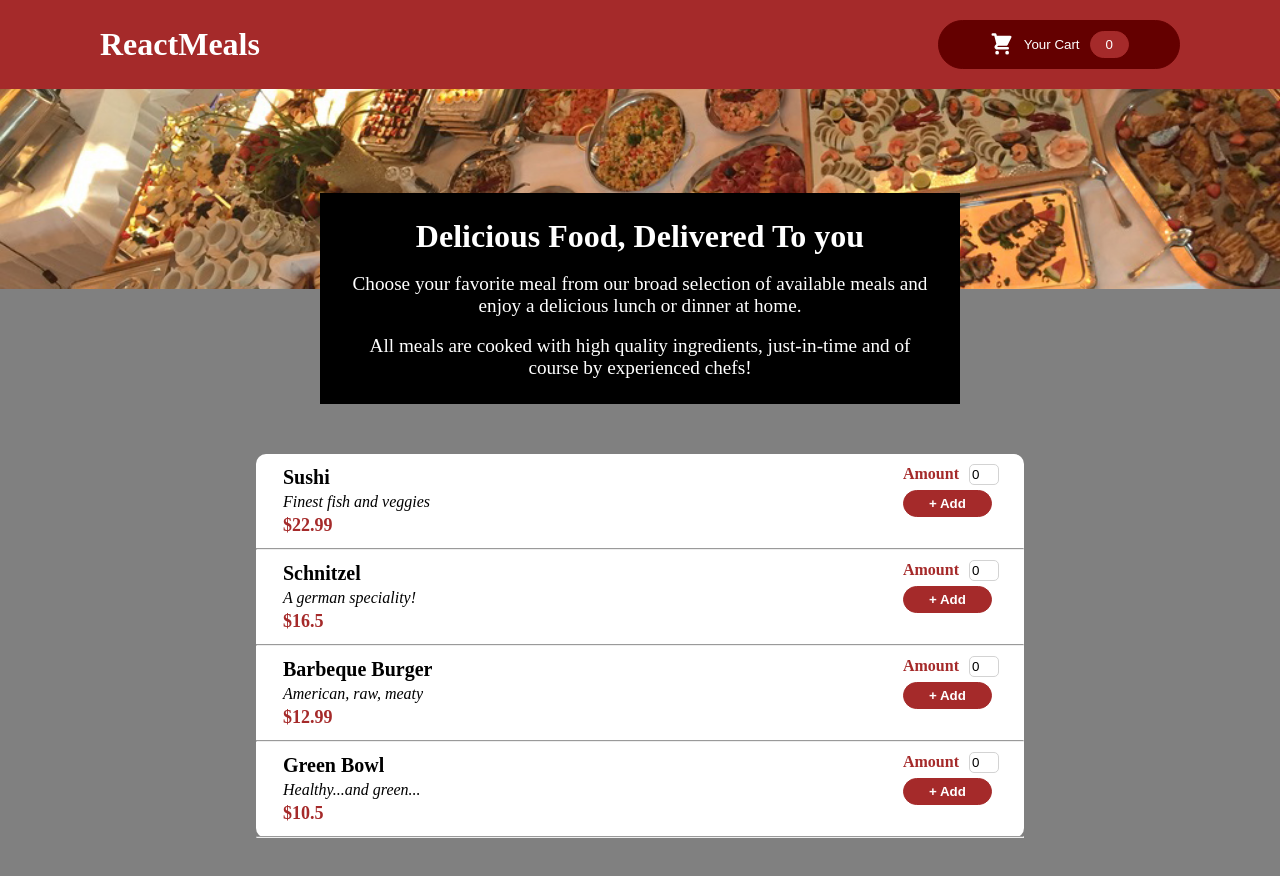
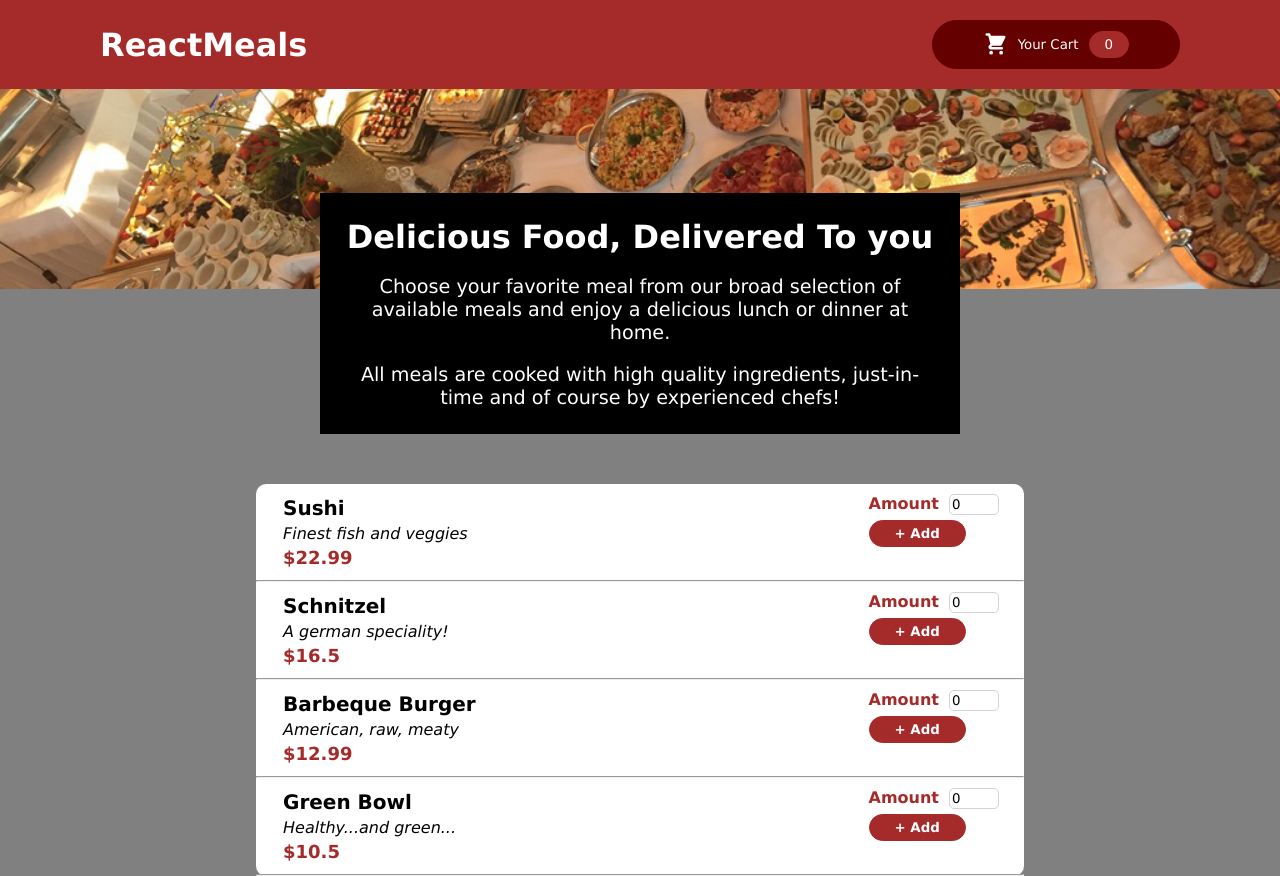
Before and after one commit to akverma2496/sharpener, a React (Vite) app in the folder react/restaurant-app/: page / in a window 1280 px wide. Before the commit the page ends 838 px from the top, so only its background shows below. Built offline with nearby package versions, Linux system fonts and the light colour scheme.

Commit message:
finishing-done

```diff
--- a/react/restaurant-app/src/App.jsx
+++ b/react/restaurant-app/src/App.jsx
@@ -29,9 +29,6 @@ function App() {
     }
 })
 
-console.log(cartItems)
-
-
 return (
   <>
     <Head onSetCartVisibility = {setCartVisibility} totalValue = {totalValue}/>
--- a/react/restaurant-app/src/components/AddItems.jsx
+++ b/react/restaurant-app/src/components/AddItems.jsx
@@ -6,7 +6,7 @@ const AddItems = (props) => {
   const [count, setCount] = useState(0);
 
   const addToCartHandler = () => {
-    props.cartItems[props.meal.name].total = count;
+    props.cartItems[props.meal.name].total = parseInt(count);
     let totalCount = 0;
     Object.values(props.cartItems).forEach(value => {
          totalCount += value.total
@@ -18,7 +18,7 @@ const AddItems = (props) => {
     <div>
         <p>
             <span className={styles.amount}>Amount</span>
-            <input className={styles.quant} type="number" value={count} onChange={() => setCount(count+1)}/>
+            <input className={styles.quant} type="number" min="0" value={count} onChange={(e) => setCount(e.target.value)}/>
         </p>
         <button onClick={addToCartHandler} className={styles.addBtn}>+ Add</button>
     </div>
--- a/react/restaurant-app/src/components/AddItems.module.css
+++ b/react/restaurant-app/src/components/AddItems.module.css
@@ -8,7 +8,7 @@
     border-radius: 5px;
     padding: 2px;
     margin-left: 10px;
-    width: 30px;
+    width: 50px;
 }
 
 .addBtn{
--- a/react/restaurant-app/src/components/AllMeals.jsx
+++ b/react/restaurant-app/src/components/AllMeals.jsx
@@ -1,4 +1,5 @@
-import React from 'react'
+import React, {useState} from 'react'
+import { Fragment } from 'react'
 import styles from "./AllMeals.module.css"
 import DishDetail from './DishDetail'
 import AddItems from './AddItems'
@@ -9,21 +10,25 @@ const AllMeals = (props) => {
 
     const dummyMeals = [
         {
+            id: 1,
             name: "Sushi",
             sub: "Finest fish and veggies",
             price: 22.99
           },
           {
+            id: 2,
             name: "Schnitzel",
             sub: "A german speciality!",
             price: 16.50
           },
           {
+            id: 3,
             name: "Barbeque Burger",
             sub: "American, raw, meaty",
             price: 12.99
           },
           {
+            id: 4,
             name: "Green Bowl",
             sub: "Healthy...and green...",
             price: 10.50
@@ -35,7 +40,7 @@ const AllMeals = (props) => {
         <ul>
             {
                 dummyMeals.map((meal) => (
-                    <>
+                    <Fragment key={meal.id}>
                     <li className={styles.list}>
                         <DishDetail meal={meal}/>
                         <AddItems meal={meal}
@@ -44,14 +49,14 @@ const AllMeals = (props) => {
                         setCartItems={props.setCartItems} />
                     </li>
                     <hr />
-                    </>
+                    </Fragment>
                 ))
             }
         </ul>
         {props.cartVisibility && createPortal(<Modal onSetCartVisility = {props.onSetCartVisibility}
         cartItems={props.cartItems}
         dummyMeals={dummyMeals}
-        setTotalValue={props.setTotalValue}/>, document.getElementById("modal"))}
+        setTotalValue={props.setTotalValue} />, document.getElementById("modal"))}
     </div>
   )
 }
--- a/react/restaurant-app/src/components/Head.module.css
+++ b/react/restaurant-app/src/components/Head.module.css
@@ -38,7 +38,8 @@
     color: white;
     display: flex;
     justify-content: space-between;
-    align-items: center
+    align-items: center;
+    cursor: pointer;
 }
 
 .image{
--- a/react/restaurant-app/src/components/Modal.jsx
+++ b/react/restaurant-app/src/components/Modal.jsx
@@ -1,5 +1,6 @@
 import React from 'react'
 import styles from "./Modal.module.css"
+import { Fragment } from 'react'
 
 const Modal = (props) => {
 
@@ -24,6 +25,14 @@ const Modal = (props) => {
     })
   }
 
+  const placeOrder = () => {
+    props.setTotalValue(0)
+    Object.values(props.cartItems).forEach((value) => {
+      value.total = 0;
+    })
+    props.onSetCartVisility(false);
+  }
+
   let totalBill = 0;
 
   Object.values(props.cartItems).forEach((val) => {
@@ -37,7 +46,7 @@ const Modal = (props) => {
           {/* logic of map */}
           {
             props.dummyMeals.map((meal) => {
-              if(props.cartItems[meal.name].total != 0) return (<>
+              if(props.cartItems[meal.name].total != 0) return (<Fragment key={meal.id}>
                   <p className={styles.modalTitle}>{meal.name}</p>
                   <div className={styles.series}>
                     <p>
@@ -50,7 +59,7 @@ const Modal = (props) => {
                     </div>
                   </div>
                   <hr />
-              </>)
+              </Fragment>)
             })
 
           }
@@ -61,7 +70,7 @@ const Modal = (props) => {
             </p>
             <div className={styles.btnDiv}>
                 <button onClick={closeModalHandler} className={styles.closeBtn}>Close</button>
-                <button className={styles.orderBtn}>Order</button>
+                <button onClick={placeOrder}className={styles.orderBtn}>Order</button>
             </div>
         </div>
     </div>
--- a/react/restaurant-app/src/components/Modal.module.css
+++ b/react/restaurant-app/src/components/Modal.module.css
@@ -48,6 +48,7 @@ position: fixed;
 
 .price{
     color: brown;
+    font-weight: bold;
 }
 
 .total{
@@ -88,6 +89,7 @@ position: fixed;
     border: 1px solid white;
     border-radius: 50px;
     padding: 10px 25px;
+    cursor: pointer;
 }
 
 .closeBtn{
@@ -97,4 +99,5 @@ position: fixed;
     border-radius: 50px;
     padding: 8px 25px;
     margin-right: 5px;
+    cursor: pointer;
 }
--- a/react/restaurant-app/src/index.css
+++ b/react/restaurant-app/src/index.css
@@ -2,6 +2,7 @@
     margin: 0;
     padding: 0;
     box-sizing: border-box;
+    font-family: Verdana, Geneva, Tahoma, sans-serif;
   }
 
 body{
```
Lines whose indentation alone changed are shown as unchanged.
